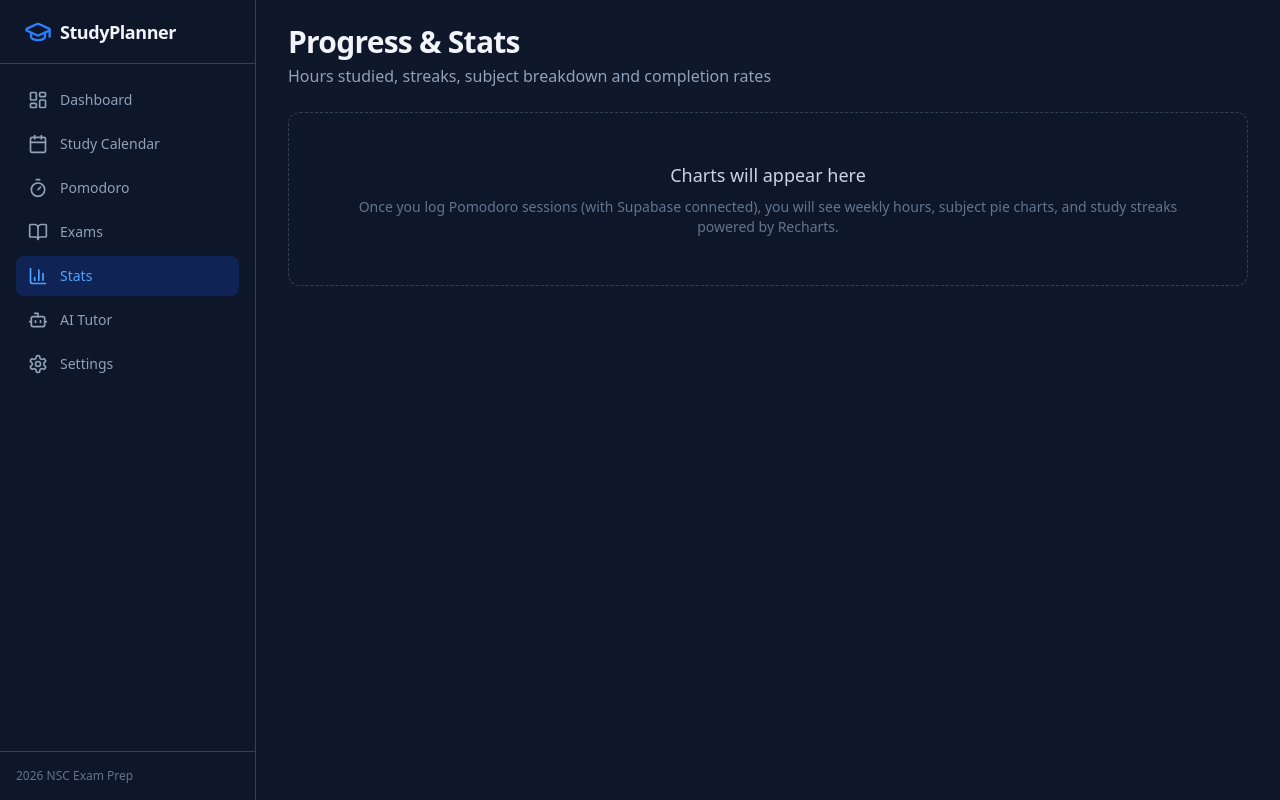
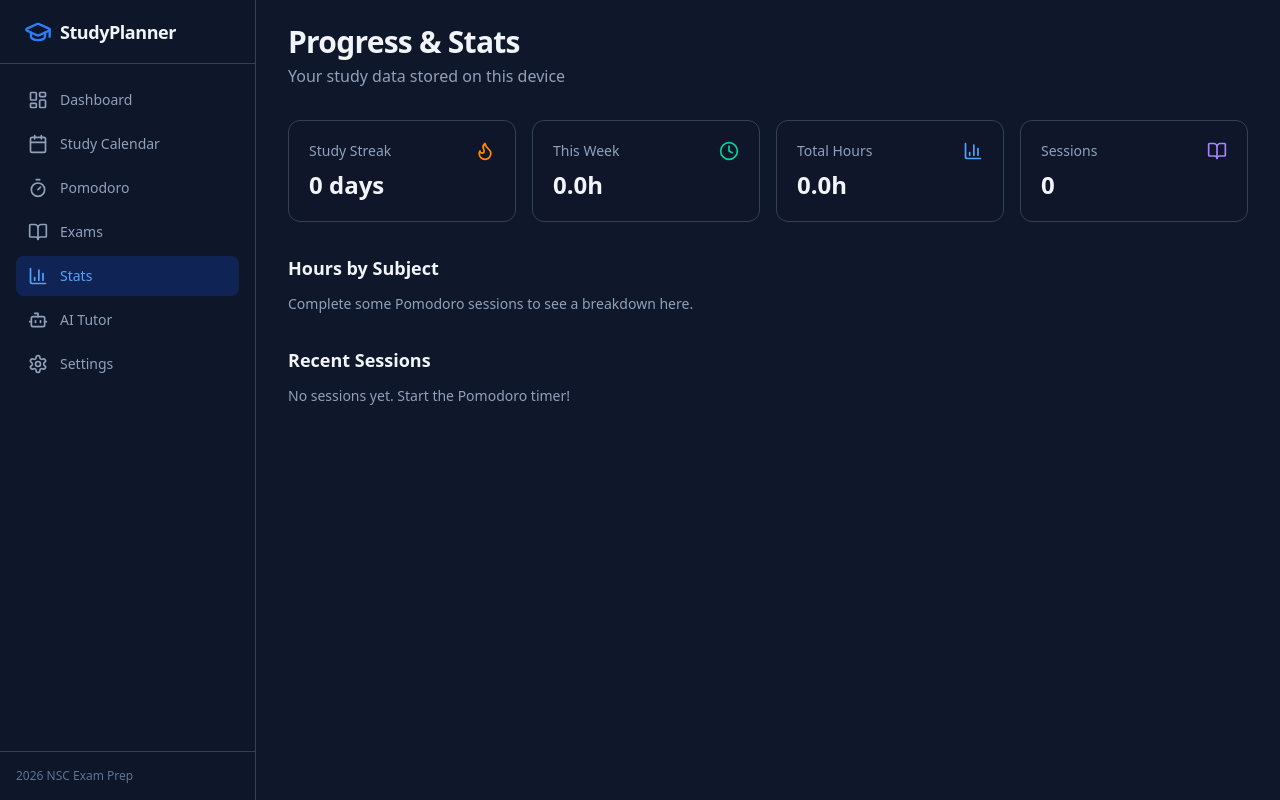
Before and after one commit to sixtoast/study-planner-pwa, a Next.js app: page /stats in a window 1280 px wide. Built offline with nearby package versions, Linux system fonts and the light colour scheme.

Commit message:
Stats page now shows real data: streak, hours, subject breakdown and recent sessions

```diff
--- a/src/app/stats/page.tsx
+++ b/src/app/stats/page.tsx
@@ -1,20 +1,138 @@
+"use client";
+
+import { useEffect, useState } from "react";
+import { getSessions, getStreak, getTotalMinutesThisWeek } from "@/lib/storage";
+import type { StudySession } from "@/types";
+import { Flame, Clock, BookOpen, BarChart3 } from "lucide-react";
+
 export default function StatsPage() {
+  const [sessions, setSessions] = useState<StudySession[]>([]);
+  const [streak, setStreak] = useState(0);
+  const [weekMinutes, setWeekMinutes] = useState(0);
+
+  useEffect(() => {
+    setSessions(getSessions());
+    setStreak(getStreak());
+    setWeekMinutes(getTotalMinutesThisWeek());
+  }, []);
+
+  // Subject breakdown
+  const subjectMap = sessions.reduce<Record<string, number>>((acc, s) => {
+    acc[s.subject] = (acc[s.subject] || 0) + s.duration_minutes;
+    return acc;
+  }, {});
+
+  const subjectStats = Object.entries(subjectMap)
+    .map(([subject, mins]) => ({ subject, mins, hours: (mins / 60).toFixed(1) }))
+    .sort((a, b) => b.mins - a.mins);
+
+  const totalMinutes = sessions.reduce((sum, s) => sum + s.duration_minutes, 0);
+  const totalHours = (totalMinutes / 60).toFixed(1);
+  const weekHours = (weekMinutes / 60).toFixed(1);
+
   return (
-    <div className="space-y-6">
+    <div className="space-y-8">
       <div>
         <h1 className="text-3xl font-bold tracking-tight">Progress & Stats</h1>
         <p className="mt-1 text-slate-400">
-          Hours studied, streaks, subject breakdown and completion rates
+          Your study data stored on this device
         </p>
       </div>
 
-      <div className="rounded-xl border border-dashed border-slate-700 bg-slate-900/30 p-12 text-center">
-        <p className="text-lg text-slate-300">Charts will appear here</p>
-        <p className="mt-2 text-sm text-slate-500">
-          Once you log Pomodoro sessions (with Supabase connected), you will see
-          weekly hours, subject pie charts, and study streaks powered by Recharts.
-        </p>
+      {/* Summary cards */}
+      <div className="grid gap-4 sm:grid-cols-2 lg:grid-cols-4">
+        <div className="rounded-xl border border-slate-800 bg-slate-900/60 p-5">
+          <div className="flex items-center justify-between">
+            <p className="text-sm text-slate-400">Study Streak</p>
+            <Flame className="h-5 w-5 text-orange-400" />
+          </div>
+          <p className="mt-2 text-2xl font-bold">{streak} day{streak === 1 ? "" : "s"}</p>
+        </div>
+
+        <div className="rounded-xl border border-slate-800 bg-slate-900/60 p-5">
+          <div className="flex items-center justify-between">
+            <p className="text-sm text-slate-400">This Week</p>
+            <Clock className="h-5 w-5 text-emerald-400" />
+          </div>
+          <p className="mt-2 text-2xl font-bold">{weekHours}h</p>
+        </div>
+
+        <div className="rounded-xl border border-slate-800 bg-slate-900/60 p-5">
+          <div className="flex items-center justify-between">
+            <p className="text-sm text-slate-400">Total Hours</p>
+            <BarChart3 className="h-5 w-5 text-blue-400" />
+          </div>
+          <p className="mt-2 text-2xl font-bold">{totalHours}h</p>
+        </div>
+
+        <div className="rounded-xl border border-slate-800 bg-slate-900/60 p-5">
+          <div className="flex items-center justify-between">
+            <p className="text-sm text-slate-400">Sessions</p>
+            <BookOpen className="h-5 w-5 text-violet-400" />
+          </div>
+          <p className="mt-2 text-2xl font-bold">{sessions.length}</p>
+        </div>
       </div>
+
+      {/* Subject breakdown */}
+      <section>
+        <h2 className="mb-3 text-lg font-semibold">Hours by Subject</h2>
+        {subjectStats.length === 0 ? (
+          <p className="text-slate-400 text-sm">
+            Complete some Pomodoro sessions to see a breakdown here.
+          </p>
+        ) : (
+          <div className="space-y-2">
+            {subjectStats.map((s) => {
+              const pct = totalMinutes > 0 ? (s.mins / totalMinutes) * 100 : 0;
+              return (
+                <div key={s.subject} className="rounded-lg border border-slate-800 bg-slate-900/50 p-3">
+                  <div className="flex items-center justify-between text-sm mb-1">
+                    <span className="font-medium truncate">{s.subject}</span>
+                    <span className="text-slate-400">{s.hours}h</span>
+                  </div>
+                  <div className="h-2 rounded-full bg-slate-800 overflow-hidden">
+                    <div
+                      className="h-full rounded-full bg-blue-500 transition-all"
+                      style={{ width: `${pct}%` }}
+                    />
+                  </div>
+                </div>
+              );
+            })}
+          </div>
+        )}
+      </section>
+
+      {/* Recent sessions */}
+      <section>
+        <h2 className="mb-3 text-lg font-semibold">Recent Sessions</h2>
+        {sessions.length === 0 ? (
+          <p className="text-slate-400 text-sm">No sessions yet. Start the Pomodoro timer!</p>
+        ) : (
+          <div className="space-y-2">
+            {sessions.slice(0, 15).map((s) => (
+              <div
+                key={s.id}
+                className="flex items-center justify-between rounded-lg border border-slate-800 bg-slate-900/50 px-4 py-3 text-sm"
+              >
+                <div className="min-w-0">
+                  <p className="font-medium truncate">{s.subject}</p>
+                  <p className="text-slate-400 text-xs">
+                    {new Date(s.start_time).toLocaleString("en-ZA", {
+                      day: "numeric",
+                      month: "short",
+                      hour: "2-digit",
+                      minute: "2-digit",
+                    })}
+                  </p>
+                </div>
+                <span className="text-slate-300 font-medium">{s.duration_minutes}m</span>
+              </div>
+            ))}
+          </div>
+        )}
+      </section>
     </div>
   );
 }
```
